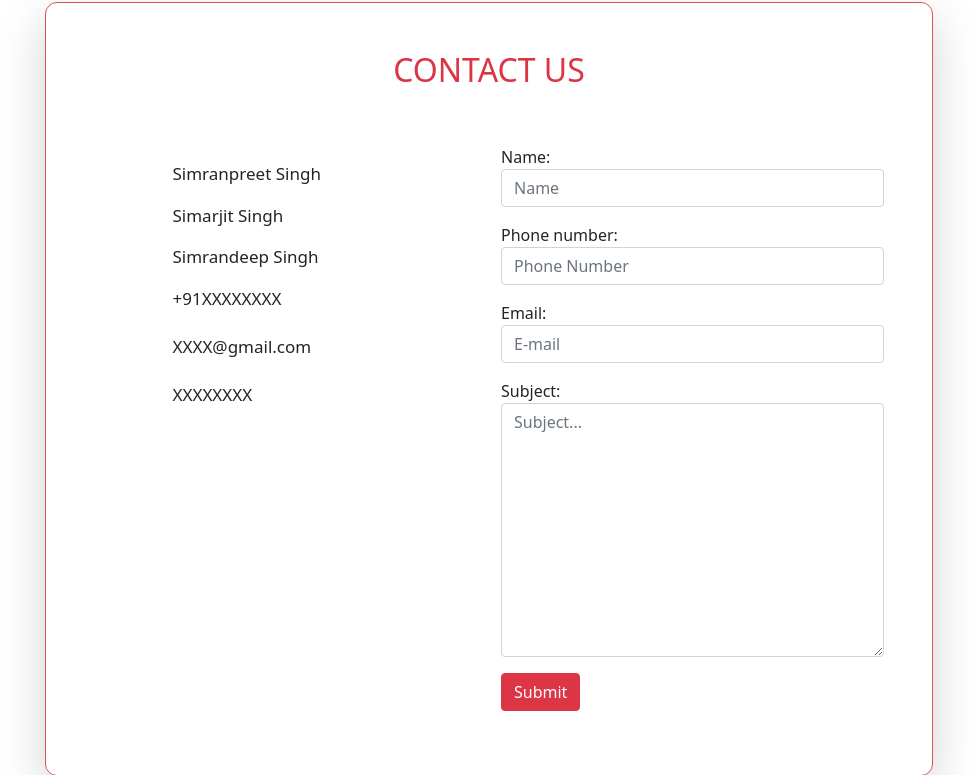
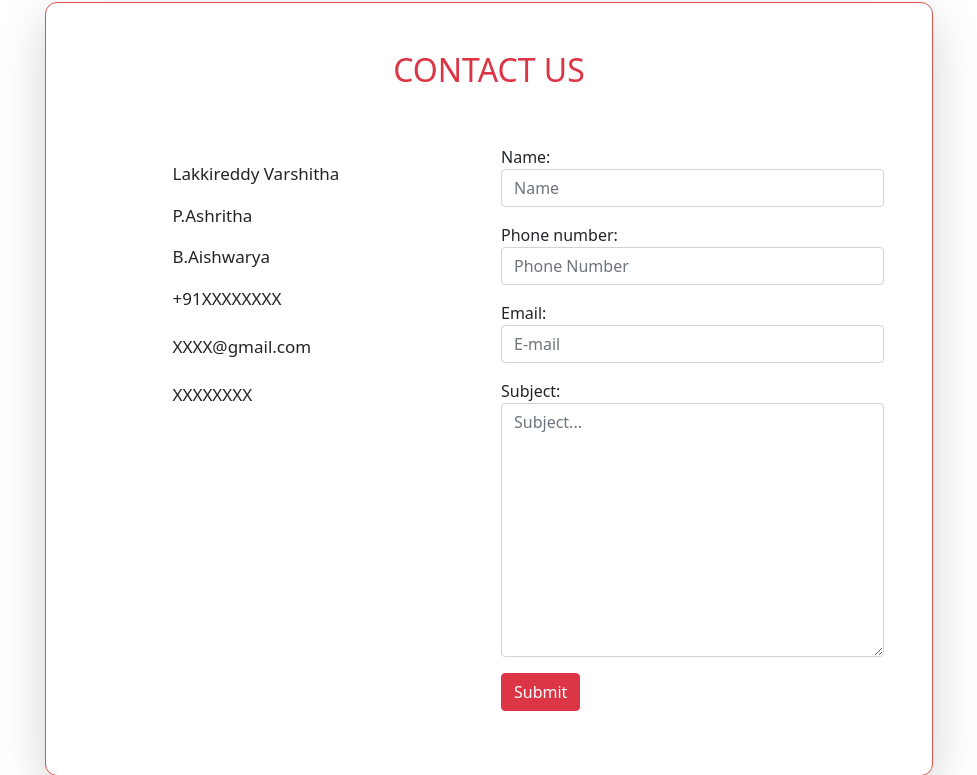
Before and after one commit to varshitha127/Bloodbank_Project, a Django app: page /contact/ in a window 1280 px wide. Shown: the part 250-1025 px from the top of the page, without its empty margins (151-1128 px from the left). Run offline with Django 3.2, Linux system fonts and the light colour scheme; some libraries are stand-ins or nearby versions; some web fonts are replaced.

Commit message:
contact.html

```diff
--- a/templates/polls/contact.html
+++ b/templates/polls/contact.html
@@ -29,9 +29,9 @@
                   <i class="fas fa-user" style="font-size: 20px"></i>
                 </div>
                 <div class="col-10">
-                  <p style="font-size: 17px">Simranpreet Singh</p>
-                  <p style="font-size: 17px">Simarjit Singh</p>
-                  <p style="font-size: 17px">Simrandeep Singh</p>
+                  <p style="font-size: 17px">Lakkireddy Varshitha</p>
+                  <p style="font-size: 17px">P.Ashritha</p>
+                  <p style="font-size: 17px">B.Aishwarya</p>
                 </div>
                 <br /><br />
                 <div class="col-2">
```
